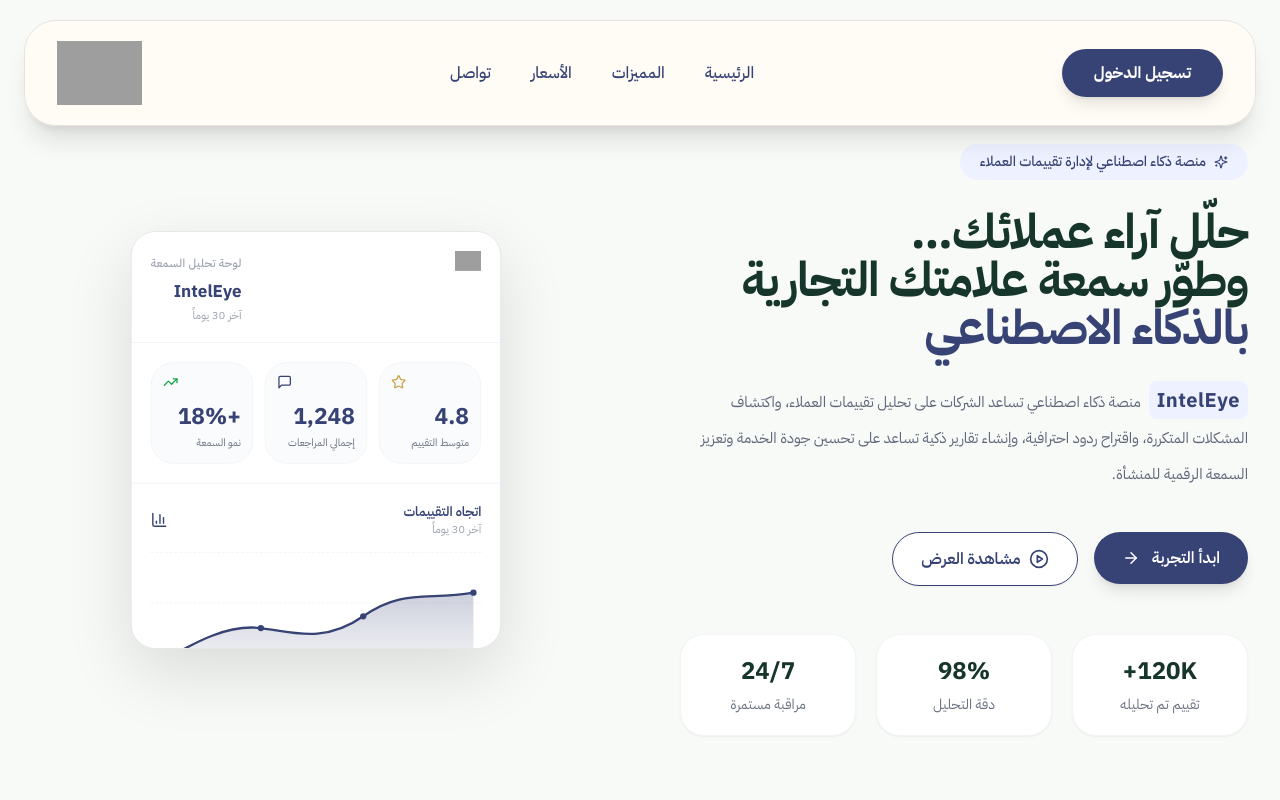
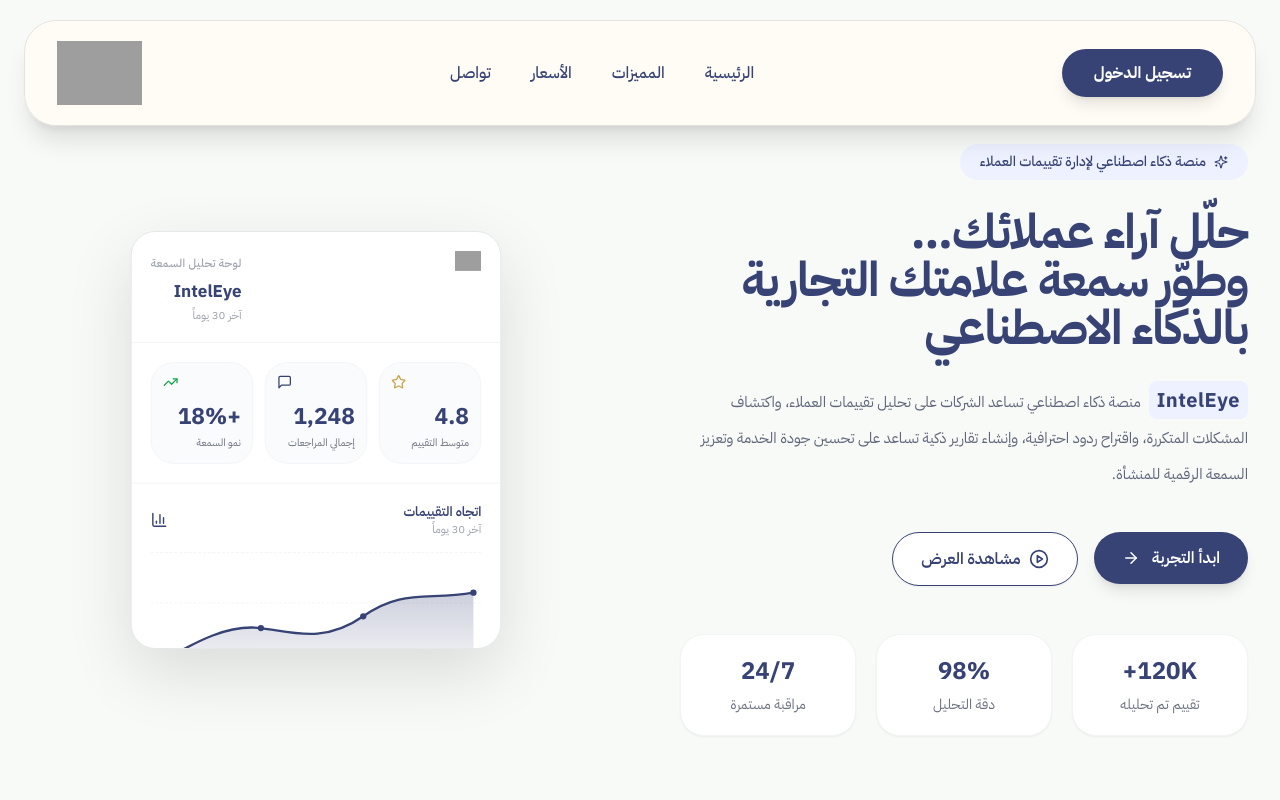
Before and after one commit to alaaalhrebi/inteleye, a Next.js app in the folder inteleye_project/: page / in a window 1280 px wide. Shown: the top 800 px of the page. Built offline with nearby package versions, Linux system fonts and the light colour scheme; grey boxes are pictures that could not be loaded.

Commit message:
Update HeroSection.tsx

```diff
--- a/inteleye_project/src/components/HeroSection.tsx
+++ b/inteleye_project/src/components/HeroSection.tsx
@@ -42,8 +42,7 @@ export default function HeroSection() {
 
           {/* Title */}
 
-          <h1 className="text-4xl font-bold leading-[1.4] tracking-tight text-[#16352B] xl:text-5xl">
-
+<h1 className="text-4xl font-bold leading-[1.4] tracking-tight text-primary xl:text-5xl">
   حلّل آراء عملائك...
 
   <br />
@@ -154,8 +153,8 @@ function Stat({ number, title }: StatProps) {
   return (
     <div className="rounded-2xl border border-gray-100 bg-white p-5 text-center shadow-sm">
 
-      <h2 className="text-2xl font-bold text-[#16352B]">
-        {number}
+<h2 className="text-2xl font-bold text-primary">
+  {number}
       </h2>
 
       <p className="mt-2 text-sm text-[#6B7280]">
```
